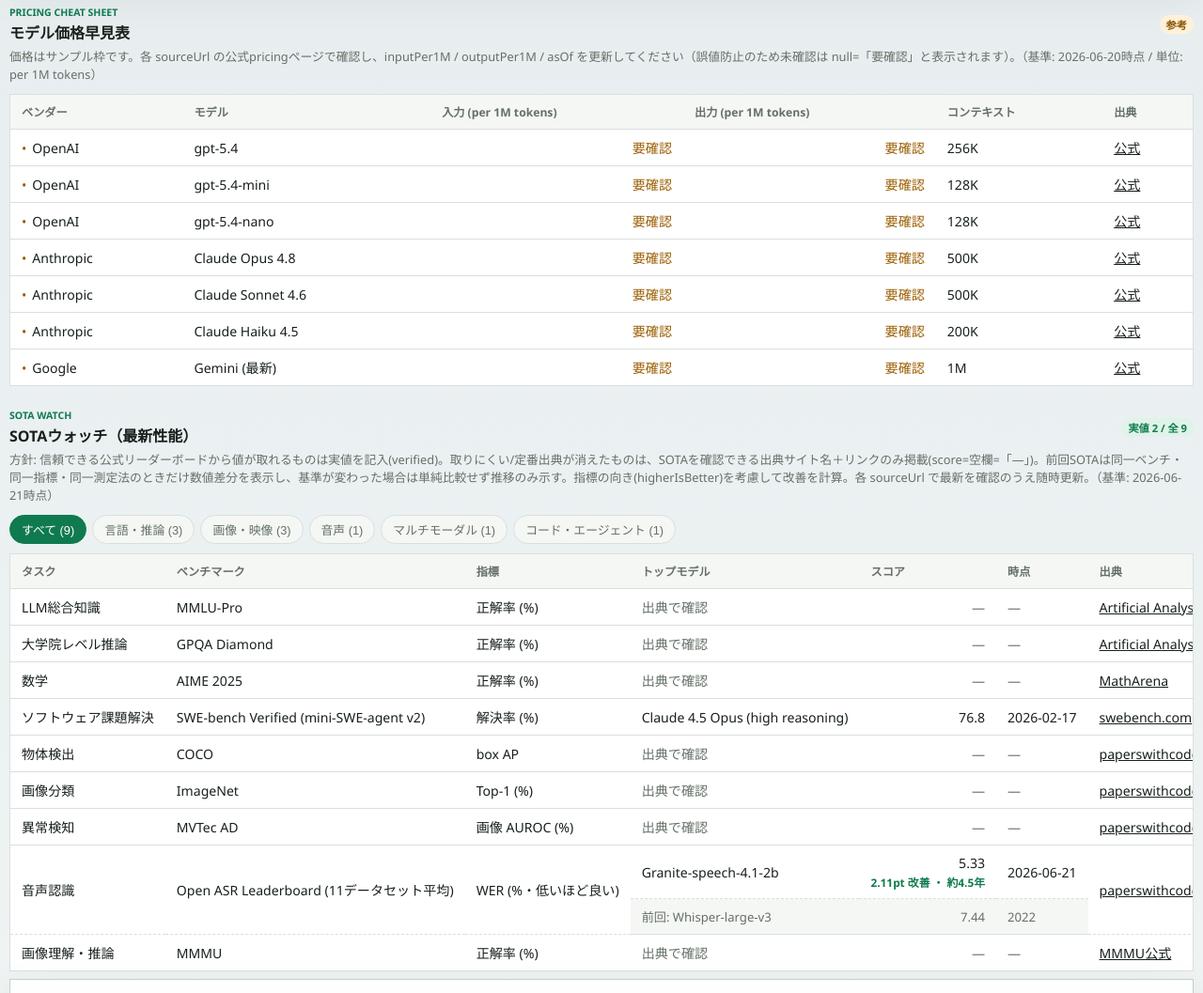
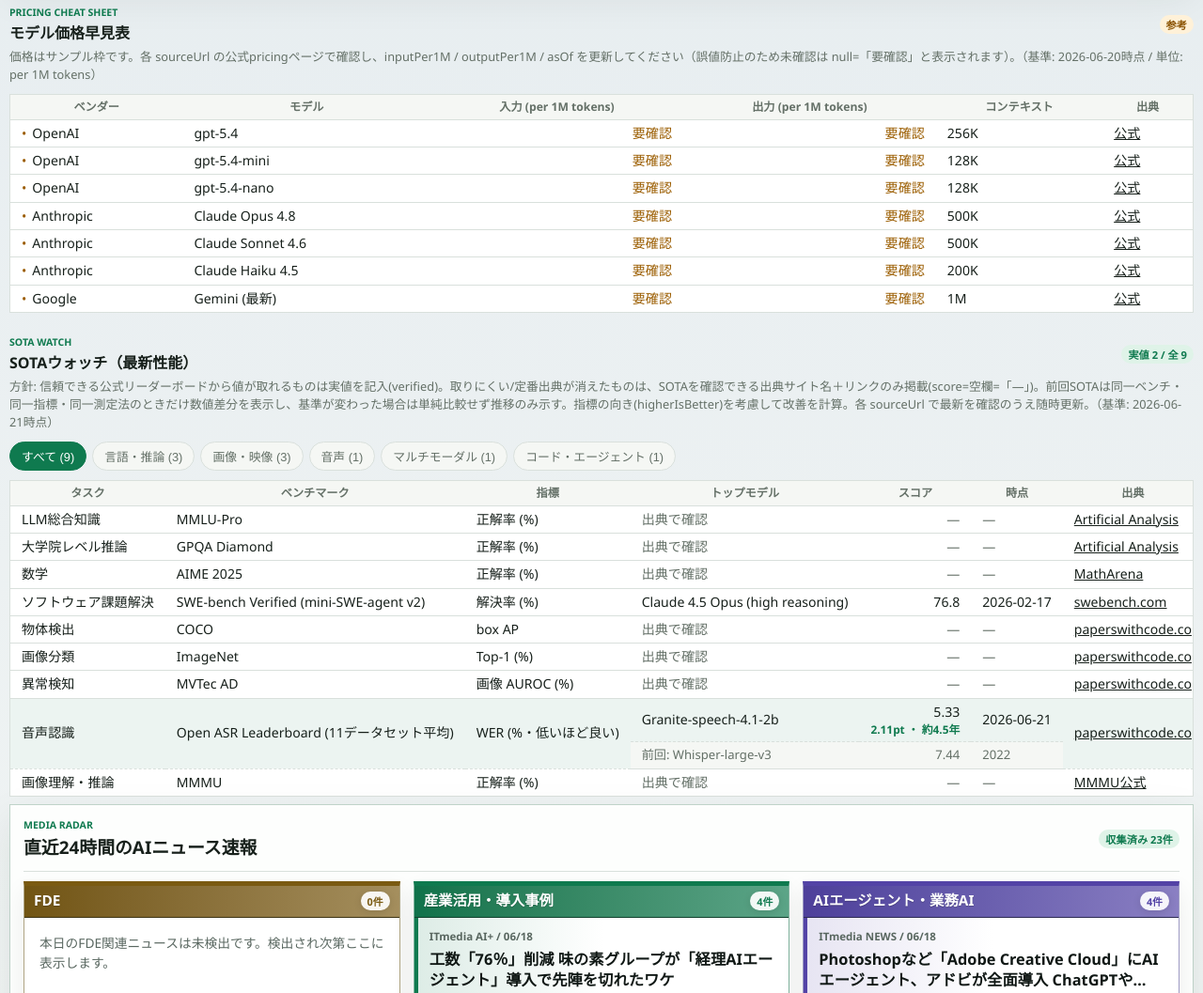
Before and after one commit to yossy0729/ai-news-catchup, a website: page index.html in a window 1280 px wide. Shown: the part 1427-2484 px from the top of the page at 94% size. Drawn offline with Linux system fonts and the light colour scheme.

Commit message:
style: SOTA表の見やすさ調整（余白/文言/中央揃え/今回行の強調）
- 行の縦余白を圧縮(td padding 9→5px, line-height 1.3)
- 改善幅の「改善」語を削除（SOTA更新は改善前提で冗長）。後退時のみ▼
- ヘッダー項目名を中央揃え
- 今回SOTA行に薄い緑背景(color-mix)を付け、前回行(灰)と差別化

```diff
--- a/app.js
+++ b/app.js
@@ -817,8 +817,9 @@ function sotaImprovementText(e) {
   const raw = e.score - e.prevScore;
   const improvement = e.higherIsBetter === false ? -raw : raw;
   const period = formatSotaPeriod(e.prevAsOf, e.asOf);
-  const sign = improvement >= 0 ? "改善" : "悪化";
-  return `${Math.abs(improvement).toFixed(2)}pt ${sign}${period ? ` ・ ${period}` : ""}`;
+  // SOTA更新は改善前提なので「改善」の語は付けない。万一の後退時のみ ▼ を付す。
+  const prefix = improvement < 0 ? "▼" : "";
+  return `${prefix}${Math.abs(improvement).toFixed(2)}pt${period ? ` ・ ${period}` : ""}`;
 }
 
 function renderSotaTabs(allEntries) {
--- a/styles.css
+++ b/styles.css
@@ -692,16 +692,18 @@ h1 {
 
 .pricing-table th,
 .pricing-table td {
-  padding: 9px 12px;
+  padding: 5px 12px;
   text-align: left;
   border-bottom: 1px solid var(--line);
   white-space: nowrap;
+  line-height: 1.3;
 }
 
 .pricing-table thead th {
   font-size: 0.76rem;
   color: var(--muted);
   background: var(--surface-soft);
+  text-align: center;
 }
 
 .pricing-table tbody tr:last-child td {
@@ -725,6 +727,7 @@ h1 {
 /* SOTA: 今回(上段)と前回(下段)の2行兼用表示 */
 .pricing-table tr.sota-cur > td {
   border-bottom-style: dashed;
+  background: color-mix(in srgb, var(--green) 8%, var(--surface));
 }
 
 .pricing-table tr.sota-prev > td {
```
